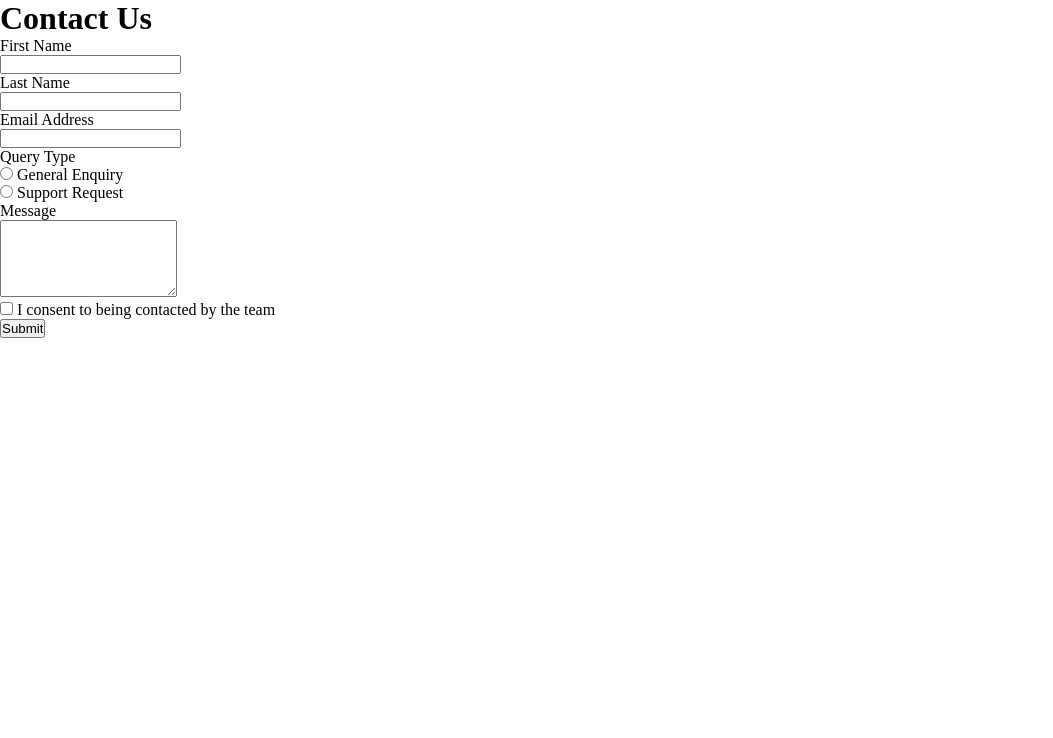
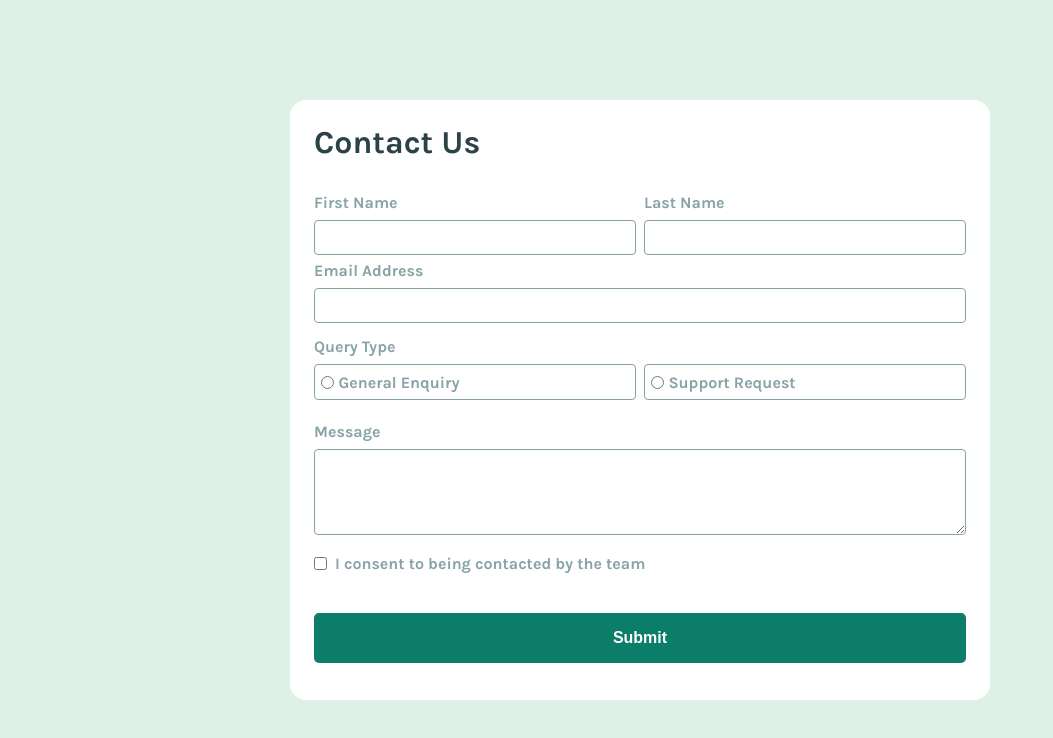
Before and after one commit to Abdu2120036/Contact-form, a plain HTML site: page index.html in a window 1280 px wide. Shown: the whole page, without its empty margins (0-1053 px from the left). Drawn offline with Linux system fonts and the light colour scheme.

Commit message:
Finished th desktop version

```diff
--- a/style.css
+++ b/style.css
@@ -1,14 +1,14 @@
 :root {
     /* Primary */
     --Green200 /*(lighter)*/: hsl(148, 38%, 91%);
-    --Green600 /*(medium)*/: hsl(169, 82%, 27%);
+    --Green600 /*(medium) Button*/: hsl(169, 82%, 27%);
     --Red: hsl(0, 66%, 54%);
 
     /* Neutral */
 
     --White: hsl(0, 0%, 100%);
-    --Grey500 /*(medium)*/: hsl(186, 15%, 59%);
-    --Grey900 /*(darker)*/: hsl(187, 24%, 22%);
+    --Grey500 /*(medium) small font*/: hsl(186, 15%, 59%);
+    --Grey900 /*(darker) title*/: hsl(187, 24%, 22%);
 }
 
 @font-face {
@@ -21,3 +21,106 @@
     padding: 0;
     box-sizing: border-box;
 }
+
+body {
+    background-color: var(--Green200);
+    display: flex;
+    height: 100vh;
+    justify-content: center;
+    align-items: center;
+    font-family: "Karla";
+}
+
+.cont {
+    background-color: var(--White);
+    padding: 1.5rem;
+    border-radius: 1rem;
+    width: 700px;
+    height: 600px;
+    display: flex;
+    flex-direction: column;
+    gap: 2rem;
+}
+
+h1 {
+    color: var(--Grey900);
+}
+
+form {
+    display: flex;
+    flex-direction: column;
+    gap: 1.5rem;
+    color: var(--Grey500);
+    font-weight: bold;
+}
+
+.hidden {
+    display: none !important;
+}
+
+
+.sect1 {
+    display: flex;
+    flex-direction: row;
+    gap: 0.5rem;
+    justify-content: space-between;
+}
+
+.sect1 .left,
+.sect1 .right {
+    width: 50%;
+}
+
+.sect1 input,
+.sect2 input,
+.sect4 textarea {
+    width: 100%;
+    border: 1.5px solid var(--Grey500);
+    border-radius: 4px;
+    margin-top: .5rem;
+    height: 80%;
+}
+
+.sect3 div {
+    display: flex;
+    margin-top: 0.25rem;
+    height: 60%;
+    gap: 0.5rem;
+}
+
+.sect3 .left,
+.sect3 .right {
+    border: 1.5px solid var(--Grey500);
+    border-radius: 4px;
+    width: 50%;
+    height: 100%;
+    display: flex;
+    align-items: center;
+    justify-content: left;
+    gap: 0.25rem;
+    padding: 0.4rem;
+}
+
+.sect2 {
+    margin-bottom: 0.5rem;
+}
+
+.sect5 {
+    display: flex;
+    flex-direction: row;
+    justify-content: left;
+    align-items: center;
+    gap: 0.5rem;
+}
+
+#Submit {
+    padding: 1rem;
+    margin-top: 1rem;
+    background-color: var(--Green600);
+    border: 0;
+    color: var(--White);
+    font-weight: bold;
+    font-size: medium;
+    border-radius: 5px;
+    cursor: pointer;
+}
```
